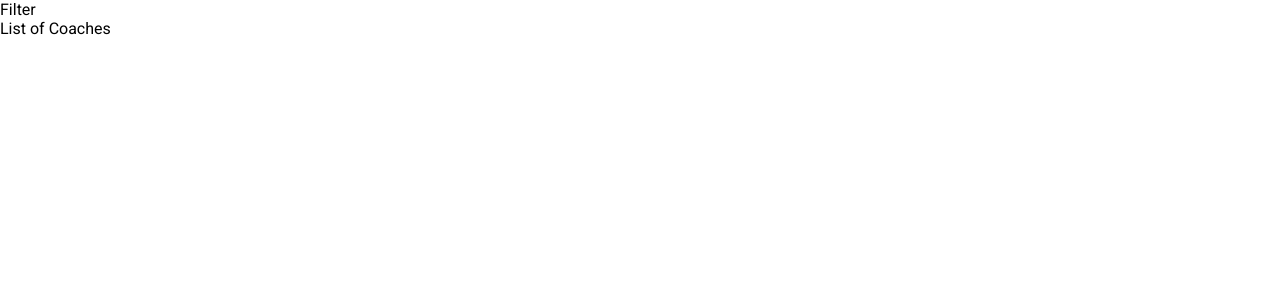
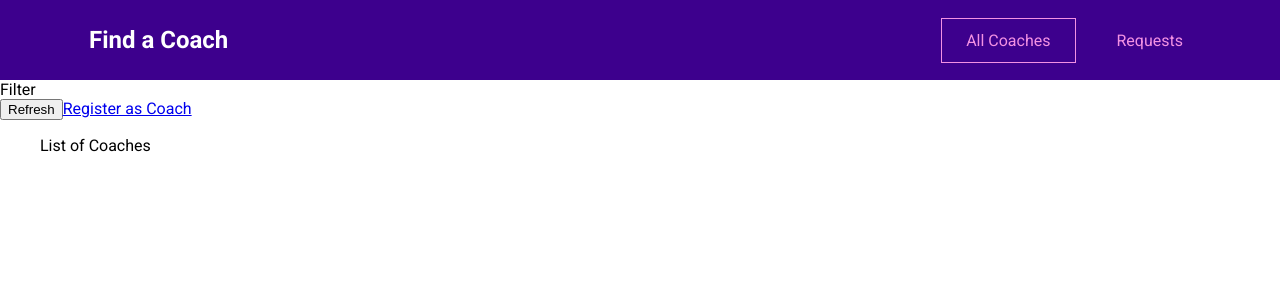
Before and after one commit to Abdul-Wahab12/Choach_App, a Vue app: page /coaches in a window 1280 px wide. Shown: the top 300 px of the page. Built offline with nearby package versions, Linux system fonts and the light colour scheme.

Commit message:
Update: modified routing and manage component link to their corresponding route

```diff
--- a/src/App.vue
+++ b/src/App.vue
@@ -1,6 +1,18 @@
 <template>
+  <the-header></the-header>
   <router-view/>
 </template>
+
+<script>
+import TheHeader from './components/layouts/TheHeader.vue'
+
+
+export default {
+  components: {
+    'the-header': TheHeader
+  }
+}
+</script>
 
 <style>
 @import url("https://fonts.googleapis.com/css2?family=Roboto:wght@400;700&display=swap");
--- /dev/null
+++ b/src/components/layouts/TheHeader.vue
@@ -0,0 +1,78 @@
+<template>
+    <header>
+        <nav>
+            <h1><router-link to="/">Find a Coach</router-link></h1>
+            <ul>
+                <li><router-link to="/coaches">All Coaches</router-link></li>
+                <li><router-link to="/requests">Requests</router-link></li>
+            </ul>
+        </nav>
+    </header>
+</template>
+
+<script>
+export default {
+
+}
+</script>
+
+<style>
+    header {
+        width: 100%;
+        height: 5rem;
+        background-color: #3d008d;
+        display: flex;
+        justify-content: center;
+        align-items: center;
+    }
+
+    header a {
+        text-decoration: none;
+        color: #f391e3;
+        display: inline-block;
+        padding: 0.75rem 1.5rem;
+        border: 1px solid transparent;
+    }
+
+    a:hover,
+    a:active,
+    a.router-link-active {
+        border: 1px solid #f391e3;
+    }
+
+    h1 {
+        margin: 0;
+    }
+
+    h1 a {
+        color: white;
+        margin: 0;
+    }
+
+    h1 a:hover,
+    h1 a:active,
+    h1 a.router-link-active {
+        border-color: transparent;
+    }
+
+    header nav {
+        width: 90%;
+        margin: auto;
+        display: flex;
+        justify-content: space-between;
+        align-items: center;
+    }
+
+    header ul {
+        list-style: none;
+        margin: 0;
+        padding: 0;
+        display: flex;
+        justify-content: center;
+        align-items: center;
+    }
+
+    li {
+        margin: 0 0.5rem;
+    }
+</style>
--- a/src/pages/coaches/CoachDetail.vue
+++ b/src/pages/coaches/CoachDetail.vue
@@ -1,6 +1,8 @@
 <template>
     <div>
-        <h1>Coach Detail Page</h1>
+        <h1>DETAILS FOR COACH</h1>
+        <router-view></router-view>
+        <router-link to="/coaches/c1/contact">Contact</router-link>
     </div>
 </template>
 
--- a/src/pages/coaches/CoachesList.vue
+++ b/src/pages/coaches/CoachesList.vue
@@ -3,7 +3,11 @@
         Filter
     </section>
     <section>
-        List of Coaches
+        <div class="controls">
+            <button>Refresh</button>
+            <router-link to="/register">Register as Coach</router-link>
+        </div>
+        <ul>List of Coaches</ul>
     </section>
 </template>
 
--- a/src/router/index.js
+++ b/src/router/index.js
@@ -34,7 +34,7 @@
     component: CoachRegistration
   },
   {
-    path: '/request',
+    path: '/requests',
     name: 'requestsReceived',
     component: RequestsReceived
   },
```
